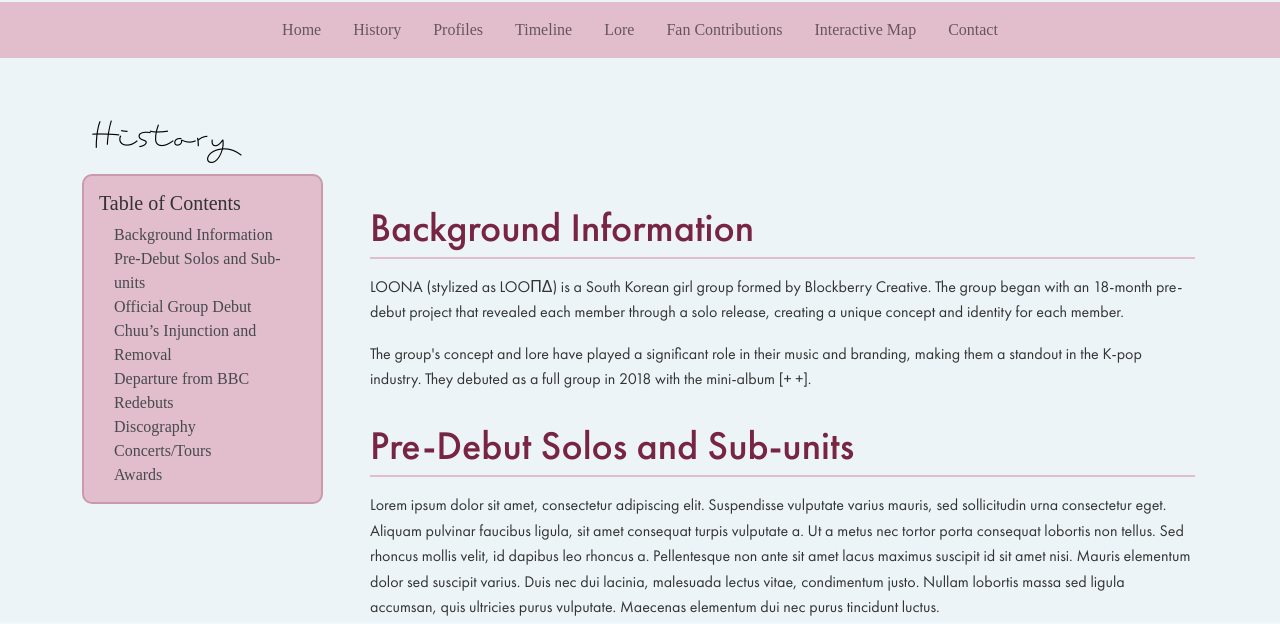
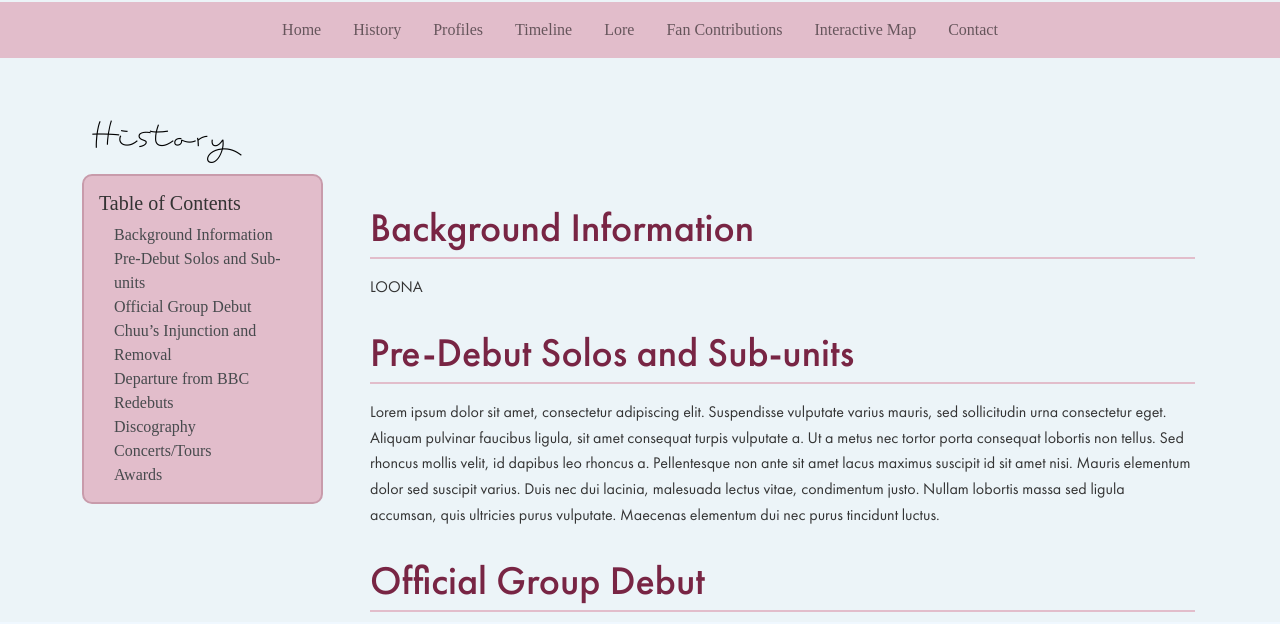
Before and after one commit to a-looft/P4, a plain HTML site: page history.html in a window 1280 px wide. Shown: the part 146-770 px from the top of the page. Drawn offline with nearby package versions, Linux system fonts and the light colour scheme.

Commit message:
Update history.html

```diff
--- a/history.html
+++ b/history.html
@@ -83,14 +83,9 @@
                             <section id="background-info">
                                 <h2>Background Information</h2>
                                 <p>
-                                    LOONA (stylized as LOOΠΔ) is a South Korean girl group formed by Blockberry Creative. The group
-                                    began with an 18-month pre-debut project that revealed each member through a solo release, creating
-                                    a unique concept and identity for each member.
+                                    LOONA
                                 </p>
-                                <p>
-                                    The group's concept and lore have played a significant role in their music and branding, making them
-                                    a standout in the K-pop industry. They debuted as a full group in 2018 with the mini-album [+ +].
-                                </p>
+
                             </section>
 
                             <!-- Pre-Debut Solos and Sub-units -->
```
